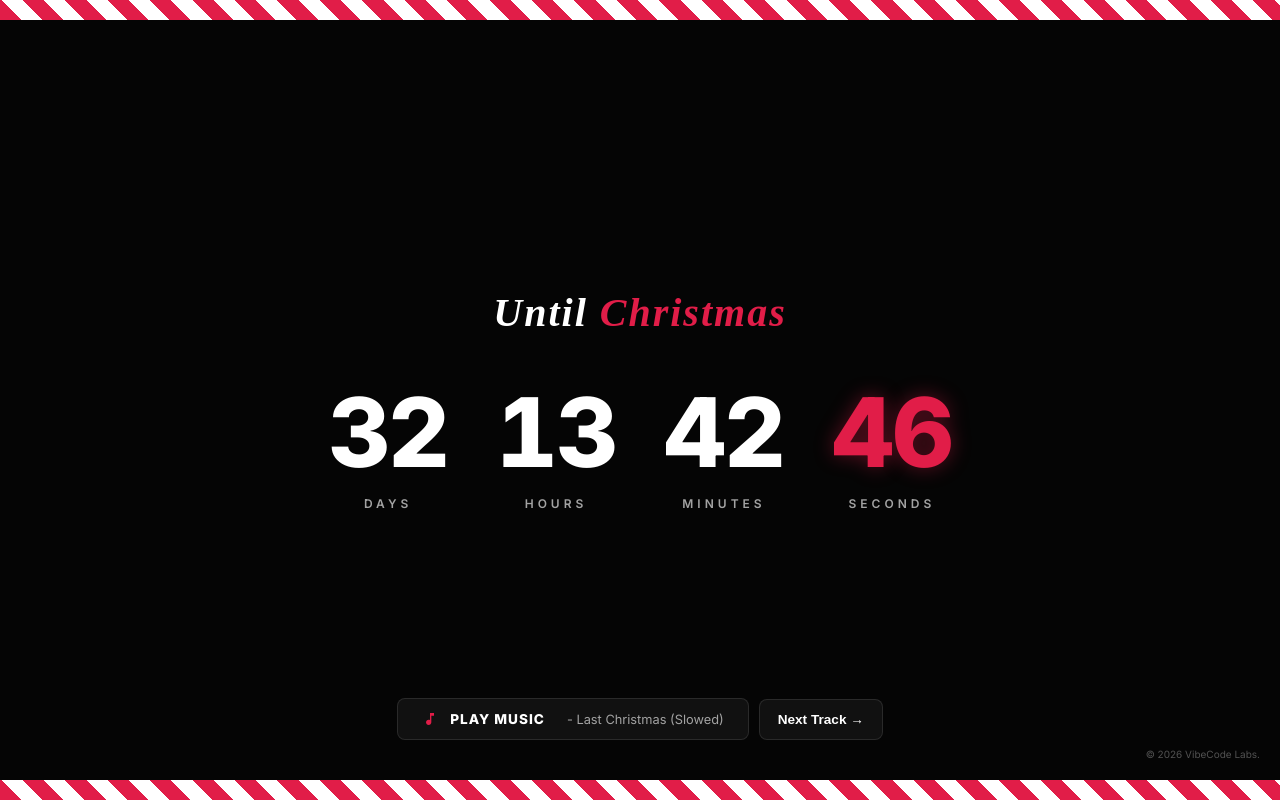
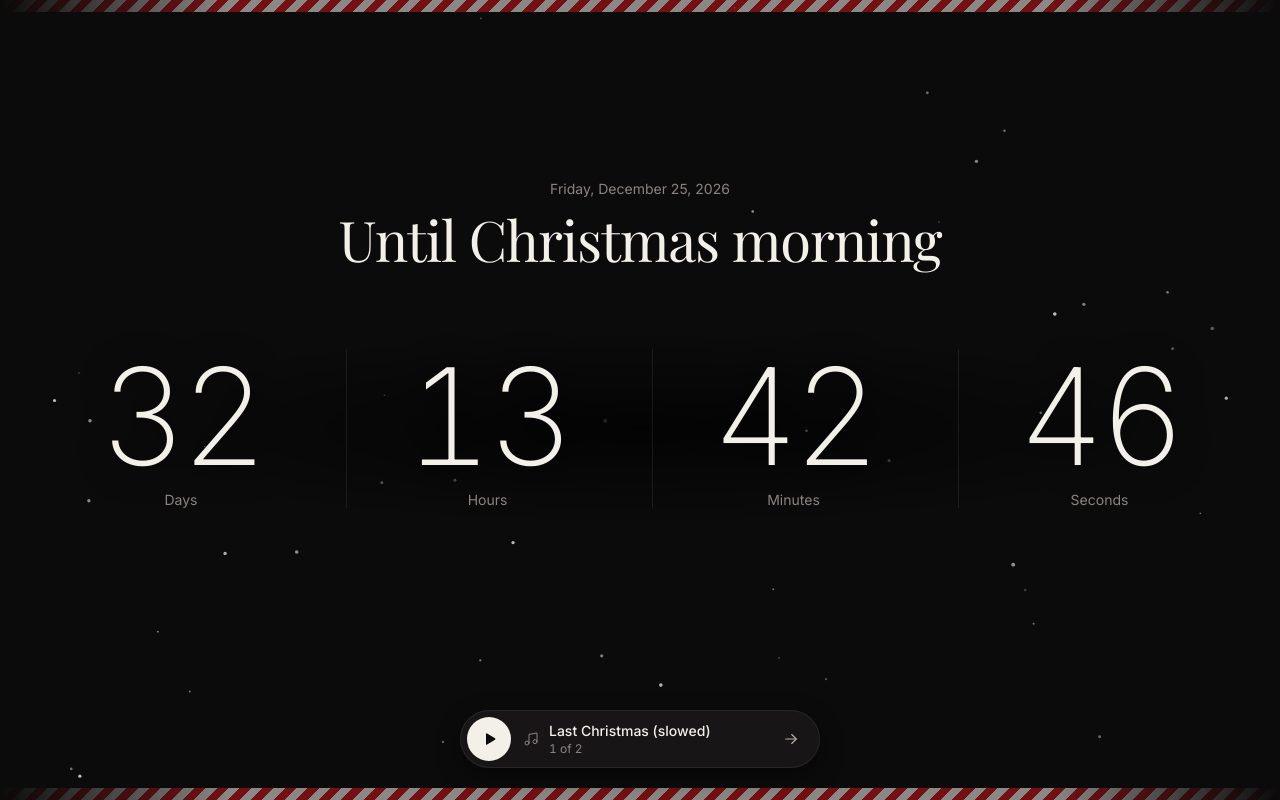
Before and after one commit to Qrdz0/Christmass-countdown, a plain HTML site: page index.html in a window 1280 px wide. Drawn offline with nearby package versions, Linux system fonts and the light colour scheme; a web font is replaced by a local one.

Commit message:
Redesign countdown: serif and thin numerals, snow, music dock, Christmas Day reveal
Co-Authored-By: Claude Opus 5.5 <noreply@anthropic.com>

```diff
--- a/index.html
+++ b/index.html
@@ -1,365 +1,451 @@
-<!DOCTYPE html>
+<!doctype html>
 <html lang="en">
 <head>
-    <meta charset="UTF-8">
-    <meta name="viewport" content="width=device-width, initial-scale=1.0">
-    <title>Countdown to Christmas</title>
+<meta charset="utf-8">
+<meta name="viewport" content="width=device-width, initial-scale=1, viewport-fit=cover">
+<title>Christmas Countdown</title>
+<meta name="description" content="Days, hours, minutes and seconds until Christmas morning.">
+<meta name="theme-color" content="#0c0b0b">
 <link rel="preconnect" href="https://fonts.googleapis.com">
 <link rel="preconnect" href="https://fonts.gstatic.com" crossorigin>
-    <link href="https://fonts.googleapis.com/css2?family=Inter:wght@300;400;600;800&family=Playfair+Display:ital,wght@1,600&display=swap" rel="stylesheet">
+<link href="https://fonts.googleapis.com/css2?family=Inter:wght@200;400;500&family=Playfair+Display:wght@400;500&display=swap" rel="stylesheet">
 <style>
   :root {
-            --bg: #050505;
-            --text-main: #ffffff;
-            --text-muted: #a3a3a3;
-            --accent: #e11d48; /* Christmas Red */
+    --bg: #0c0b0b;
+    --surface: #171515;
+    --paper: #f3efe9;
+    --text: #f3efe9;
+    --text-2: #b9b2ac;
+    --muted: #8a8380;
+    --hairline: rgba(243, 239, 233, 0.08);
+    --red: #c8161d;
+    --serif: "Playfair Display", Georgia, "Times New Roman", serif;
+    --sans: "Inter", system-ui, -apple-system, "Segoe UI", sans-serif;
+    --ease: cubic-bezier(0.22, 1, 0.36, 1);
+    --stripe: 12px;
   }
 
-        * {
-            box-sizing: border-box;
+  *, *::before, *::after { box-sizing: border-box; }
+
+  html, body { height: 100%; }
+
+  body {
     margin: 0;
-            padding: 0;
-            user-select: none;
+    background: var(--bg);
+    color: var(--text);
+    font-family: var(--sans);
+    -webkit-font-smoothing: antialiased;
+    overflow-x: hidden;
   }
 
-        body {
-            background-color: var(--bg);
-            color: var(--text-main);
-            font-family: 'Inter', sans-serif;
-            display: flex;
-            flex-direction: column;
-            align-items: center;
-            justify-content: center;
-            min-height: 100vh;
-            overflow: hidden;
-            position: relative;
+  /* Candy cane bands */
+  .cane {
+    position: fixed;
+    left: 0;
+    right: 0;
+    height: var(--stripe);
+    z-index: 2;
+    background: repeating-linear-gradient(-45deg, var(--red) 0 8px, var(--paper) 8px 16px);
+    opacity: 0.55;
+    -webkit-mask-image: linear-gradient(90deg, transparent, #000 18%, #000 82%, transparent);
+    mask-image: linear-gradient(90deg, transparent, #000 18%, #000 82%, transparent);
+    pointer-events: none;
+  }
+  .cane--top { top: 0; }
+  .cane--bottom { bottom: 0; }
+
+  #snow {
+    position: fixed;
+    inset: 0;
+    width: 100%;
+    height: 100%;
+    z-index: 0;
+    pointer-events: none;
   }
 
-        /* CSS Candy Cane Borders */
-        .candy-stripe-top, .candy-stripe-bottom {
-            position: absolute;
-            width: 100%;
-            height: 24px;
-            background: repeating-linear-gradient(
-                45deg,
-                var(--accent),
-                var(--accent) 15px,
-                #ffffff 15px,
-                #ffffff 30px
-            );
-            z-index: 10;
+  main {
+    position: relative;
+    z-index: 1;
+    min-height: 100%;
+    display: grid;
+    place-items: center;
+    padding: 64px 16px 144px;
   }
 
-        .candy-stripe-top {
-            top: 0;
-            border-bottom: 4px solid var(--bg);
+  /* Countdown and reveal share one cell so they crossfade without a jump */
+  .stage {
+    display: grid;
+    width: 100%;
+    max-width: 1200px;
+  }
+  .stage > * {
+    grid-area: 1 / 1;
+    transition: opacity 900ms var(--ease), transform 900ms var(--ease), visibility 0s linear 900ms;
   }
 
-        .candy-stripe-bottom {
-            bottom: 0;
-            border-top: 4px solid var(--bg);
-        }
+  .countdown { text-align: center; }
 
-        .container {
-            text-align: center;
-            z-index: 10;
+  .date {
+    margin: 0 0 12px;
+    font-size: 14px;
+    color: var(--muted);
   }
 
   h1 {
-            font-family: 'Playfair Display', serif;
-            font-style: italic;
-            font-size: 2.5rem;
-            color: var(--text-main);
-            margin-bottom: 3rem;
-            letter-spacing: 2px;
+    margin: 0 0 48px;
+    font-family: var(--serif);
+    font-weight: 400;
+    font-size: clamp(2.25rem, 5vw, 3.5rem);
+    line-height: 1.08;
+    letter-spacing: -0.02em;
   }
 
-        h1 span {
-            color: var(--accent);
+  .units {
+    display: grid;
+    grid-template-columns: repeat(2, minmax(0, 1fr));
+    gap: 32px 16px;
+    margin: 0;
+    padding: 32px 0;
+    /* Faint dark pool so the digits sit clear of the snow */
+    background: radial-gradient(ellipse 60% 55% at 50% 50%, rgba(0, 0, 0, 0.65), transparent 75%);
   }
 
-        .countdown {
-            display: flex;
-            gap: 3rem;
-            align-items: baseline;
+  .unit { display: flex; flex-direction: column; align-items: center; gap: 8px; }
+
+  .num {
+    font-weight: 200;
+    font-size: clamp(4.5rem, 22vw, 9.5rem);
+    line-height: 1;
+    letter-spacing: -0.04em;
+    font-variant-numeric: tabular-nums;
+    font-feature-settings: "tnum" 1;
+    text-shadow: 0 2px 32px rgba(0, 0, 0, 0.7);
   }
 
-        .time-block {
-            display: flex;
-            flex-direction: column;
-            align-items: center;
-            min-width: 100px;
+  .label {
+    font-size: 14px;
+    color: var(--muted);
   }
 
-        .time-value {
-            font-size: 6rem;
-            font-weight: 800;
-            line-height: 1;
-            font-variant-numeric: tabular-nums;
-            letter-spacing: -2px;
-            color: var(--text-main);
+  @media (min-width: 768px) {
+    .units { grid-template-columns: repeat(4, minmax(0, 1fr)); gap: 24px; }
+    .num { font-size: clamp(4.5rem, 10.5vw, 9.5rem); }
+    .unit + .unit { border-left: 1px solid var(--hairline); }
   }
 
-        .time-label {
-            font-size: 0.75rem;
-            text-transform: uppercase;
-            letter-spacing: 4px;
-            color: var(--text-muted);
-            margin-top: 1rem;
-            font-weight: 600;
+  /* Christmas Day reveal */
+  .reveal {
+    text-align: center;
+    align-self: center;
+    opacity: 0;
+    visibility: hidden;
+    transform: translateY(8px);
   }
+  .reveal h2 {
+    display: inline-block;
+    position: relative;
+    margin: 0;
+    padding-bottom: 20px;
+    font-family: var(--serif);
+    font-weight: 400;
+    font-size: clamp(3rem, 11vw, 8rem);
+    line-height: 1.05;
+    letter-spacing: -0.02em;
+  }
+  .reveal h2::after {
+    content: "";
+    position: absolute;
+    left: 30%;
+    right: 30%;
+    bottom: 0;
+    height: 2px;
+    background: var(--red);
+    transform: scaleX(0);
+    transition: transform 1200ms var(--ease) 700ms;
+  }
+  .reveal p { margin: 24px 0 0; font-size: 16px; color: var(--text-2); }
 
-        .time-block:last-child .time-value {
-            color: var(--accent);
-            text-shadow: 0 0 20px rgba(225, 29, 72, 0.4);
+  body.is-christmas .countdown { opacity: 0; visibility: hidden; transform: translateY(-8px); }
+  body.is-christmas .reveal {
+    opacity: 1;
+    visibility: visible;
+    transform: none;
+    transition-delay: 200ms, 200ms, 0s;
   }
+  body.is-christmas .reveal h2::after { transform: scaleX(1); }
 
-        /* Music Player Controls */
-        .music-controls {
+  /* Music dock */
+  .dock {
     position: fixed;
-            bottom: 60px;
-            display: flex;
-            gap: 10px;
-            align-items: center;
-            z-index: 20;
-        }
-
-        .music-player {
+    z-index: 3;
+    left: 50%;
+    bottom: calc(var(--stripe) + 20px + env(safe-area-inset-bottom));
+    transform: translateX(-50%);
+    width: min(100% - 32px, 360px);
     display: flex;
     align-items: center;
     gap: 12px;
-            padding: 12px 24px;
-            background: rgba(255, 255, 255, 0.05);
-            border: 1px solid rgba(255, 255, 255, 0.1);
-            border-radius: 8px;
-            cursor: pointer;
-            transition: all 0.3s ease;
+    padding: 6px;
+    background: var(--surface);
+    border: 1px solid var(--hairline);
+    border-radius: 999px;
+    box-shadow: 0 8px 24px rgba(0, 0, 0, 0.45);
   }
 
-        .music-player:hover {
-            background: var(--text-main);
-            border-color: var(--text-main);
+  .btn {
+    flex: none;
+    width: 44px;
+    height: 44px;
+    display: grid;
+    place-items: center;
+    border: 0;
+    border-radius: 50%;
+    cursor: pointer;
+    transition: background-color 160ms var(--ease), transform 120ms var(--ease);
+  }
+  .btn:active { transform: scale(0.94); }
+  .btn:focus-visible { outline: 2px solid var(--paper); outline-offset: 2px; }
+  .btn svg { width: 18px; height: 18px; }
+
+  .btn--play { background: var(--paper); color: var(--bg); }
+  .btn--play:hover { background: #fff; }
+  .btn--play .i-pause, .dock[data-playing] .btn--play .i-play { display: none; }
+  .dock[data-playing] .btn--play .i-pause { display: block; }
+
+  .btn--next { background: transparent; color: var(--text-2); }
+  .btn--next:hover { background: rgba(243, 239, 233, 0.06); color: var(--text); }
+
+  .track { flex: 1; min-width: 0; display: flex; align-items: center; gap: 10px; }
+  .note { flex: none; width: 16px; height: 16px; color: var(--muted); transition: color 300ms var(--ease); }
+  .dock[data-playing] .note { color: var(--red); animation: pulse 1.8s ease-in-out infinite; }
+  @keyframes pulse {
+    0%, 100% { opacity: 0.6; transform: scale(1); }
+    50% { opacity: 1; transform: scale(1.12); }
   }
 
-        .music-player:hover .music-text, .music-player:hover .music-icon {
-            fill: var(--bg);
-            color: var(--bg);
-        }
+  .track-text { min-width: 0; display: flex; flex-direction: column; gap: 2px; }
+  .track-title, .track-meta { white-space: nowrap; overflow: hidden; text-overflow: ellipsis; }
+  .track-title { font-size: 14px; font-weight: 500; }
+  .track-meta { font-size: 12px; color: var(--muted); font-variant-numeric: tabular-nums; }
 
-        .music-icon {
-            width: 16px;
-            height: 16px;
-            fill: var(--accent);
-            transition: fill 0.3s;
-        }
-
-        .music-text {
-            font-size: 0.85rem;
-            font-weight: 800;
-            text-transform: uppercase;
-            letter-spacing: 1px;
-            color: var(--text-main);
-            transition: color 0.3s;
-        }
-
-        .track-name {
-            font-size: 0.8rem;
-            color: var(--text-muted);
-            margin-left: 10px;
-            font-weight: 400;
-            text-transform: none;
-            letter-spacing: 0;
-        }
-
-        .next-btn {
-            background: rgba(255, 255, 255, 0.05);
-            border: 1px solid rgba(255, 255, 255, 0.1);
-            color: var(--text-main);
-            padding: 12px 18px;
-            border-radius: 8px;
-            cursor: pointer;
-            font-weight: 800;
-            font-size: 0.85rem;
-            transition: all 0.3s;
-            display: flex;
-            align-items: center;
-            gap: 8px;
-        }
-
-        .next-btn:hover {
-            background: var(--accent);
-            border-color: var(--accent);
-            color: white;
-        }
-
-        .footer {
-            position: fixed;
-            bottom: 40px;
-            right: 20px;
-            font-size: 10px;
-            color: #525252;
-            font-family: 'Inter', sans-serif;
-        }
-
-        @media (max-width: 768px) {
-            .countdown {
-                flex-wrap: wrap;
-                justify-content: center;
-                gap: 2rem;
-            }
-            .time-block {
-                min-width: 80px;
-            }
-            .time-value {
-                font-size: 4rem;
-            }
-            h1 { font-size: 2rem; }
-            .music-controls { flex-direction: column; }
+  @media (prefers-reduced-motion: reduce) {
+    .stage > *, .reveal h2::after { transition-duration: 0s; transition-delay: 0s; }
+    .dock[data-playing] .note { animation: none; opacity: 1; }
   }
 </style>
 </head>
 <body>
+  <div class="cane cane--top" aria-hidden="true"></div>
+  <canvas id="snow" aria-hidden="true"></canvas>
 
-    <div class="candy-stripe-top"></div>
+  <main>
+    <div class="stage">
+      <section class="countdown" aria-labelledby="title">
+        <p class="date" id="date"></p>
+        <h1 id="title">Until Christmas morning</h1>
+        <div class="units" role="timer">
+          <div class="unit"><span class="num" id="d">0</span><span class="label">Days</span></div>
+          <div class="unit"><span class="num" id="h">00</span><span class="label">Hours</span></div>
+          <div class="unit"><span class="num" id="m">00</span><span class="label">Minutes</span></div>
+          <div class="unit"><span class="num" id="s">00</span><span class="label">Seconds</span></div>
+        </div>
+      </section>
 
-    <div class="container">
-        <h1>Until <span>Christmas</span></h1>
+      <section class="reveal" aria-live="polite">
+        <h2>Merry Christmas</h2>
+        <p id="reveal-date"></p>
+      </section>
+    </div>
+  </main>
 
-        <div class="countdown">
-            <div class="time-block">
-                <div class="time-value" id="days">00</div>
-                <div class="time-label">Days</div>
-            </div>
-            <div class="time-block">
-                <div class="time-value" id="hours">00</div>
-                <div class="time-label">Hours</div>
-            </div>
-            <div class="time-block">
-                <div class="time-value" id="minutes">00</div>
-                <div class="time-label">Minutes</div>
-            </div>
-            <div class="time-block">
-                <div class="time-value" id="seconds">00</div>
-                <div class="time-label">Seconds</div>
+  <div class="dock" id="dock" role="region" aria-label="Music player">
+    <button class="btn btn--play" id="play" type="button" aria-label="Play music">
+      <svg class="i-play" viewBox="0 0 24 24" fill="currentColor" aria-hidden="true"><path d="M8 5.5v13a1 1 0 0 0 1.5.86l10.5-6.5a1 1 0 0 0 0-1.72L9.5 4.64A1 1 0 0 0 8 5.5Z"/></svg>
+      <svg class="i-pause" viewBox="0 0 24 24" fill="currentColor" aria-hidden="true"><rect x="6.5" y="5" width="4" height="14" rx="1"/><rect x="13.5" y="5" width="4" height="14" rx="1"/></svg>
+    </button>
+    <div class="track">
+      <svg class="note" viewBox="0 0 24 24" fill="none" stroke="currentColor" stroke-width="1.5" stroke-linecap="round" stroke-linejoin="round" aria-hidden="true"><path d="M9 18V5l12-2v13"/><circle cx="6" cy="18" r="3"/><circle cx="18" cy="16" r="3"/></svg>
+      <div class="track-text">
+        <span class="track-title" id="track-title"></span>
+        <span class="track-meta" id="track-meta"></span>
       </div>
     </div>
-    </div>
-
-    <!-- Music Controls -->
-    <div class="music-controls">
-        <div class="music-player" id="music-btn" onclick="toggleMusic()">
-            <svg class="music-icon" viewBox="0 0 24 24" xmlns="http://www.w3.org/2000/svg">
-                <path d="M12 3v10.55c-.59-.34-1.27-.55-2-.55-2.21 0-4 1.79-4 4s1.79 4 4 4 4-1.79 4-4V7h4V3h-6z"/>
-            </svg>
-            <span class="music-text" id="music-text">Play Music</span>
-            <span class="track-name" id="track-name">- Last Christmas (Slowed)</span>
-        </div>
-        <button class="next-btn" onclick="nextTrack()">
-            Next Track &rarr;
+    <button class="btn btn--next" id="next" type="button" aria-label="Next track">
+      <svg viewBox="0 0 24 24" fill="none" stroke="currentColor" stroke-width="1.5" stroke-linecap="round" stroke-linejoin="round" aria-hidden="true"><path d="M5 12h14"/><path d="m13 6 6 6-6 6"/></svg>
     </button>
   </div>
+  <audio id="audio" preload="metadata"></audio>
 
-    <div class="candy-stripe-bottom"></div>
-    <div class="footer">&copy; 2026 VibeCode Labs.</div>
-
-    <!-- Hidden Audio Element -->
-    <audio id="bg-music" loop>
-        <source src="last_christmas.mp3" type="audio/mpeg">
-    </audio>
+  <div class="cane cane--bottom" aria-hidden="true"></div>
 
 <script>
-        // --- COUNTDOWN LOGIC ---
-        const currentYear = new Date().getFullYear();
-        let targetDate = new Date(`December 25, ${currentYear} 00:00:00`).getTime();
+(() => {
+  const TRACKS = [
+    { title: 'Last Christmas (slowed)', src: 'last_christmas.mp3' },
+    { title: 'All I Want for Christmas (slowed)', src: 'all_i_want.mp3' },
+  ];
+  const VOLUME = 0.6;
+  const reduceMotion = matchMedia('(prefers-reduced-motion: reduce)').matches;
 
-        if (new Date().getTime() > targetDate) {
-            targetDate = new Date(`December 25, ${currentYear + 1} 00:00:00`).getTime();
+  /* ---------- Countdown ---------- */
+
+  // ?at=2026-12-24T23:59:50 previews the countdown from another moment
+  const at = Date.parse(new URLSearchParams(location.search).get('at'));
+  const offset = Number.isNaN(at) ? 0 : at - Date.now();
+  const now = () => new Date(Date.now() + offset);
+
+  // Christmas Day itself shows the reveal; from 26 December it counts to next year
+  const targetFor = (d) => {
+    const y = d.getFullYear();
+    const xmas = new Date(y, 11, 25);
+    if (d < xmas) return { target: xmas, isChristmas: false };
+    if (d < new Date(y, 11, 26)) return { target: xmas, isChristmas: true };
+    return { target: new Date(y + 1, 11, 25), isChristmas: false };
+  };
+  console.assert(!targetFor(new Date(2026, 11, 24, 23, 59)).isChristmas, 'Dec 24 counts down');
+  console.assert(targetFor(new Date(2026, 11, 25, 12)).isChristmas, 'Dec 25 reveals');
+  console.assert(targetFor(new Date(2026, 11, 26)).target.getFullYear() === 2027, 'Dec 26 rolls over');
+
+  const el = (id) => document.getElementById(id);
+  const [dEl, hEl, mEl, sEl] = ['d', 'h', 'm', 's'].map(el);
+  const pad = (n) => String(n).padStart(2, '0');
+  const fmt = (d) => d.toLocaleDateString(undefined, { weekday: 'long', day: 'numeric', month: 'long', year: 'numeric' });
+
+  const tick = () => {
+    const t = now();
+    const { target, isChristmas } = targetFor(t);
+    document.body.classList.toggle('is-christmas', isChristmas);
+    el('date').textContent = fmt(target);
+    el('reveal-date').textContent = fmt(target);
+
+    const left = Math.max(0, Math.floor((target - t) / 1000));
+    dEl.textContent = Math.floor(left / 86400);
+    hEl.textContent = pad(Math.floor(left / 3600) % 24);
+    mEl.textContent = pad(Math.floor(left / 60) % 60);
+    sEl.textContent = pad(left % 60);
+
+    setTimeout(tick, 1000 - (t.getTime() % 1000) + 5); // land just after each second boundary
+  };
+  tick();
+
+  /* ---------- Snow ---------- */
+
+  const canvas = el('snow');
+  const ctx = canvas.getContext('2d');
+  let flakes = [];
+  let w = 0, h = 0;
+
+  const makeFlake = (y) => ({
+    x: Math.random() * w,
+    y: y ?? Math.random() * h,
+    r: 0.6 + Math.random() * 1.4,
+    vy: 0.15 + Math.random() * 0.35,
+    sway: Math.random() * Math.PI * 2,
+    a: 0.25 + Math.random() * 0.5,
+  });
+
+  const resize = () => {
+    const dpr = Math.min(devicePixelRatio || 1, 2);
+    w = innerWidth; h = innerHeight;
+    canvas.width = w * dpr; canvas.height = h * dpr;
+    ctx.setTransform(dpr, 0, 0, dpr, 0, 0);
+    const count = Math.min(50, Math.round(w / 28));
+    flakes = Array.from({ length: count }, () => makeFlake());
+    if (reduceMotion) draw();
+  };
+
+  const draw = () => {
+    ctx.clearRect(0, 0, w, h);
+    for (const f of flakes) {
+      ctx.globalAlpha = f.a;
+      ctx.fillStyle = f.r > 1.4 ? '#ffffff' : '#c9c4c0';
+      ctx.beginPath();
+      ctx.arc(f.x, f.y, f.r, 0, Math.PI * 2);
+      ctx.fill();
     }
+  };
 
-        function updateCountdown() {
-            const now = new Date().getTime();
-            const distance = targetDate - now;
+  const frame = () => {
+    for (const f of flakes) {
+      f.sway += 0.006;
+      f.y += f.vy;
+      f.x += Math.sin(f.sway) * 0.2;
+      if (f.y > h + 4) Object.assign(f, makeFlake(-4));
+    }
+    draw();
+    requestAnimationFrame(frame);
+  };
 
-            if (distance < 0) {
-                document.querySelector('.container').innerHTML = "<h1>Merry Christmas.</h1>";
+  addEventListener('resize', resize);
+  resize();
+  if (!reduceMotion) requestAnimationFrame(frame);
+
+  /* ---------- Music ---------- */
+
+  const audio = el('audio');
+  const dock = el('dock');
+  const playBtn = el('play');
+  let index = 0;
+  let playing = false;
+  let fadeId = 0;
+
+  // Interpolates in sqrt space so the fade sounds even to the ear, not just to the meter
+  const fadeTo = (target, ms) => new Promise((resolve) => {
+    const id = ++fadeId;
+    const from = Math.sqrt(audio.volume), to = Math.sqrt(target);
+    const start = performance.now();
+    const step = (t) => {
+      if (id !== fadeId) return resolve(false);
+      const p = Math.min(1, (t - start) / ms);
+      const e = p * p * (3 - 2 * p);
+      audio.volume = (from + (to - from) * e) ** 2;
+      p < 1 ? requestAnimationFrame(step) : resolve(true);
+    };
+    requestAnimationFrame(step);
+  });
+
+  const render = (meta) => {
+    el('track-title').textContent = TRACKS[index].title;
+    el('track-meta').textContent = meta ?? `${index + 1} of ${TRACKS.length}`;
+    dock.toggleAttribute('data-playing', playing);
+    playBtn.setAttribute('aria-label', playing ? 'Pause music' : 'Play music');
+  };
+
+  const load = () => { audio.src = TRACKS[index].src; };
+
+  const play = async () => {
+    playing = true; render();
+    audio.volume = 0;
+    try {
+      await audio.play();
+    } catch {
+      playing = false;
+      render(`Couldn't load ${TRACKS[index].src}`);
       return;
     }
+    fadeTo(VOLUME, 2000);
+  };
 
-            const days = Math.floor(distance / (1000 * 60 * 60 * 24));
-            const hours = Math.floor((distance % (1000 * 60 * 60 * 24)) / (1000 * 60 * 60));
-            const minutes = Math.floor((distance % (1000 * 60 * 60)) / (1000 * 60));
-            const seconds = Math.floor((distance % (1000 * 60)) / 1000);
+  const pause = async () => {
+    playing = false; render();
+    if (await fadeTo(0, 500)) audio.pause();
+  };
 
-            document.getElementById("days").innerText = String(days).padStart(2, '0');
-            document.getElementById("hours").innerText = String(hours).padStart(2, '0');
-            document.getElementById("minutes").innerText = String(minutes).padStart(2, '0');
-            document.getElementById("seconds").innerText = String(seconds).padStart(2, '0');
-        }
+  const next = async () => {
+    const resume = playing;
+    if (resume && !audio.paused) await fadeTo(0, 400);
+    index = (index + 1) % TRACKS.length;
+    load();
+    resume ? play() : render();
+  };
 
-        updateCountdown();
-        setInterval(updateCountdown, 1000);
+  playBtn.addEventListener('click', () => (playing ? pause() : play()));
+  el('next').addEventListener('click', next);
+  audio.addEventListener('ended', next);
 
-        // --- MUSIC LOGIC ---
-        const audio = document.getElementById('bg-music');
-        const musicText = document.getElementById('music-text');
-        const trackNameText = document.getElementById('track-name');
-
-        // Define the playlist
-        const playlist = [
-            { file: "last_christmas.mp3", name: "- Last Christmas (Slowed)" },
-            { file: "all_i_want.mp3", name: "- All I Want for Christmas (Slowed)" }
-        ];
-
-        let currentTrackIndex = 0;
-        let isPlaying = false;
-
-        function loadTrack(index) {
-            const track = playlist[index];
-            // Change the source
-            audio.src = track.file;
-            // Update the UI
-            trackNameText.innerText = track.name;
-
-            // If it was playing, play the new track automatically
-            if (isPlaying) {
-                audio.play().catch(e => console.log("Autoplay blocked:", e));
-            }
-        }
-
-        function toggleMusic() {
-            if (isPlaying) {
-                audio.pause();
-                musicText.innerText = "Play Music";
-            } else {
-                audio.volume = 0;
-                let playPromise = audio.play();
-
-                if (playPromise !== undefined) {
-                    playPromise.then(_ => {
-                        // Fade in volume smoothly
-                        let vol = 0;
-                        const fadeAudio = setInterval(() => {
-                            if (vol < 0.4) {
-                                vol += 0.05;
-                                audio.volume = vol;
-                            } else {
-                                clearInterval(fadeAudio);
-                            }
-                        }, 200);
-                        musicText.innerText = "Pause Music";
-                    }).catch(error => {
-                        console.log("Audio play failed:", error);
-                        musicText.innerText = "Load File...";
-                    });
-                }
-            }
-            isPlaying = !isPlaying;
-        }
-
-        function nextTrack() {
-            currentTrackIndex = (currentTrackIndex + 1) % playlist.length;
-            loadTrack(currentTrackIndex);
-        }
+  load();
+  render();
+})();
 </script>
 </body>
 </html>
```
Lines whose indentation alone changed are shown as unchanged.
